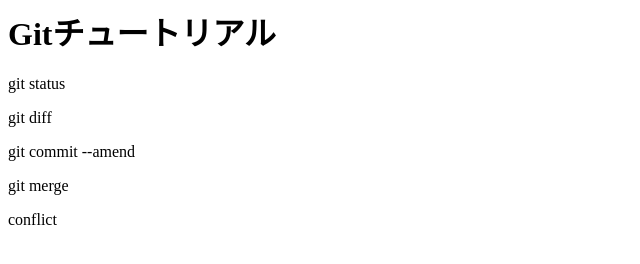
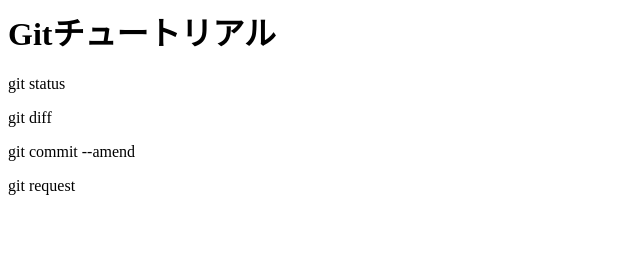
Before and after one commit to wizbobmaster0/git_tutorial, a plain HTML site: page index.html in a window 1280 px wide. Shown: the full height of the page, 0-640 px from the left. Drawn offline with Linux system fonts and the light colour scheme.

Commit message:
pull_request追記

```diff
--- a/index.html
+++ b/index.html
@@ -2,5 +2,4 @@
 <p>git status</<p>
 <p>git diff</<p>
 <p>git commit --amend</<p>
-<p>git merge</<p>
-<p>conflict</<p>
+<p>git request</<p>
```
